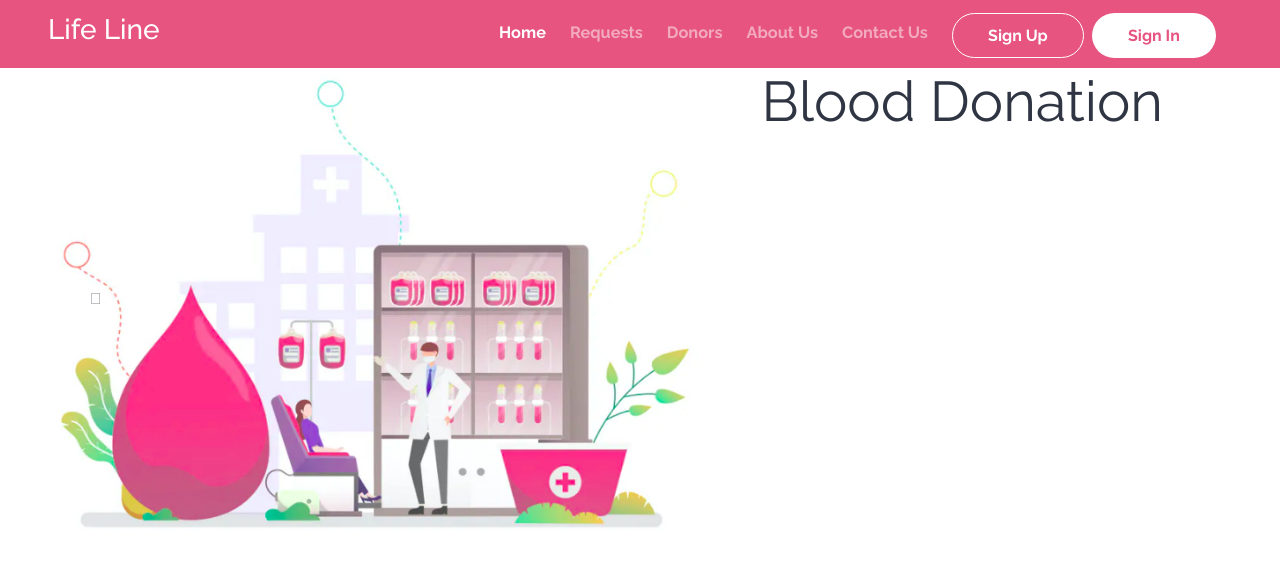
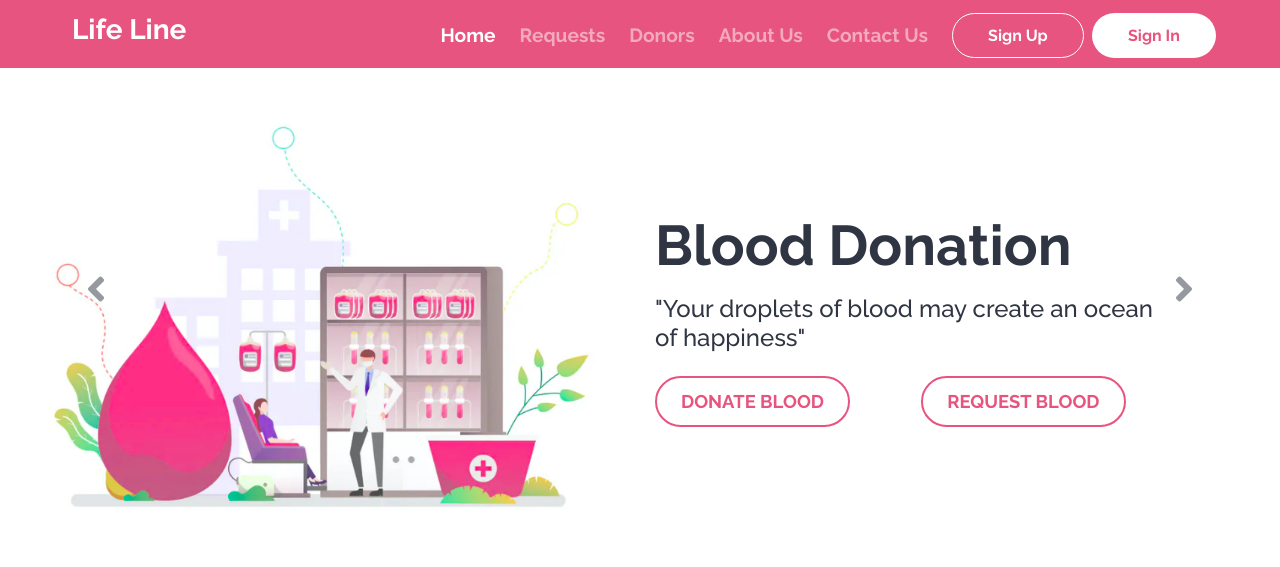
Before and after one commit to Life-line-iiitk/life-line, a PHP site: page / in a window 1280 px wide. Shown: the top 567 px of the page. Run offline with PHP 8.4, Linux system fonts and the light colour scheme.

Commit message:
Improved UI

```diff
--- /dev/null
+++ b/assets/styles/index_styles.css
@@ -0,0 +1,23 @@
+.display-4
+{
+    font-weight: 600;
+}
+
+.link-btn
+{
+    font-size:1.15rem;
+    font-weight:bold;
+    color:var(--red);
+    padding:0.6rem 1.5rem 0.6rem 1.5rem;
+    border:0.15rem solid var(--red);
+    border-radius:4rem;
+}
+
+.link-btn:hover
+{
+    transition: all 0.6s;
+    color: var(--white);
+    background-color: var(--red);
+    transform: translateY(-8px);
+
+}
--- a/assets/styles/style.css
+++ b/assets/styles/style.css
@@ -22,13 +22,18 @@ html, body
     background-color:var(--red);
 }
 
+.brand-name
+{
+    color:var(--white);
+    font-weight: bold;
+}
 .nav-item
 {
     padding-right: 0.5rem;
 }
 .nav-link
 {
-    font-size:1.02rem;
+    font-size:1.2rem;
     font-weight:520;
 }
 
@@ -40,6 +45,14 @@ html, body
     color: var(--white);
     font-weight: 520;
 }
+
+.sign-up:hover
+{
+    color: var(--white);
+    transform: scale(1.06);
+    transition: all 0.5s;
+}
+
 .sign-in
 {
     background-color:var(--white);
@@ -49,6 +62,12 @@ html, body
     font-weight:520;
 }
 
+.sign-in:hover
+{
+    color:var(--red);
+    transform: scale(1.06);
+    transition: all 0.5s;
+}
 .toggle-btn{
   width: 30px;
   height: 3px;
--- a/index.html
+++ b/index.html
@@ -6,14 +6,14 @@
     <meta name="viewport" content="width=device-width, initial-scale=1.0">
 
     <!-- Bootstrap CDN -->
-    <link rel="stylesheet" href="https://cdn.jsdelivr.net/npm/bootstrap@4.5.3/dist/css/bootstrap.min.css"
-        integrity="sha384-TX8t27EcRE3e/ihU7zmQxVncDAy5uIKz4rEkgIXeMed4M0jlfIDPvg6uqKI2xXr2" crossorigin="anonymous">
-    <script src="https://code.jquery.com/jquery-3.5.1.slim.min.js"
-        integrity="sha384-DfXdz2htPH0lsSSs5nCTpuj/zy4C+OGpamoFVy38MVBnE+IbbVYUew+OrCXaRkfj"
-        crossorigin="anonymous"></script>
-    <script src="https://cdn.jsdelivr.net/npm/bootstrap@4.5.3/dist/js/bootstrap.bundle.min.js"
-        integrity="sha384-ho+j7jyWK8fNQe+A12Hb8AhRq26LrZ/JpcUGGOn+Y7RsweNrtN/tE3MoK7ZeZDyx"
-        crossorigin="anonymous"></script>
+    <link rel="stylesheet" href="https://maxcdn.bootstrapcdn.com/bootstrap/4.5.2/css/bootstrap.min.css">
+    <script src="https://ajax.googleapis.com/ajax/libs/jquery/3.5.1/jquery.min.js"></script>
+    <script src="https://cdnjs.cloudflare.com/ajax/libs/popper.js/1.16.0/umd/popper.min.js"></script>
+    <script src="https://maxcdn.bootstrapcdn.com/bootstrap/4.5.2/js/bootstrap.min.js"></script>
+
+    <!-- Icons CDN -->
+    <link rel="stylesheet" href="https://use.fontawesome.com/releases/v5.7.0/css/all.css"
+        integrity="sha384-lZN37f5QGtY3VHgisS14W3ExzMWZxybE1SJSEsQp9S+oqd12jhcu+A56Ebc1zFSJ" crossorigin="anonymous">
 
     <!-- GOOGLE FONTS -->
     <link rel="preconnect" href="https://fonts.googleapis.com">
@@ -25,6 +25,8 @@
     <!-- This CSS file consists of all the CSS styles for the website in common. -->
     <link rel="stylesheet" href="./assets/styles/style.css">
 
+    <link rel="stylesheet" href="./assets/styles/index_styles.css">
+
 
     <title>Life Line | Home</title>
 </head>
@@ -32,8 +34,8 @@
 <body>
 
     <nav class="navbar navbar-expand-lg navbar-dark sticky-top pl-5">
-        <a class="navbar-brand" href="#">
-            <h3 style="color: white;">Life Line</h3>
+        <a class="navbar-brand ml-4" href="#">
+            <h3 class="brand-name">Life Line</h3>
         </a>
         <button class="navbar-toggler" type="button" data-toggle="collapse" data-target="#navbarSupportedContent"
             aria-controls="navbarSupportedContent" aria-expanded="false" aria-label="Toggle navigation">
@@ -65,25 +67,46 @@
 
     </nav>
     <div id="carouselExampleControls" class="carousel slide pl-3 pr-3" data-ride="carousel">
-
         <div class="carousel-inner">
             <div class="carousel-item active">
-                <div class="row">
-                    <div class="col-md-7">
+                <div class="row mt-5">
+                    <div class="col-md-6">
                         <img src="./assets/images/blood-hero.png" class="img-fluid" alt="...">
                     </div>
-                    <div class="col-md-5">
-                        <h1 class="display-4">Blood Donation</h1>
+                    <div class="col-md-5 mt-5">
+                        <h1 class="display-4 mt-5">Blood Donation</h1>
+                        <h4 class="mt-3">"Your droplets of blood may create an ocean of happiness"</h4>
+
+                        <div class="row mt-4">
+                            <div class="col-md-6">
+                                <a href="#" class="btn link-btn">DONATE BLOOD</a>
+                            </div>
+                            <div class="col-md-6">
+                                <a href="#" class="btn link-btn">REQUEST BLOOD</a>
+                            </div>
+                        </div>
+
                     </div>
                 </div>
             </div>
             <div class="carousel-item">
-                <div class="row">
-                    <div class="col-md-7">
+                <div class="row mt-5">
+                    <div class="col-md-6">
                         <img src="./assets/images/organ-hero.png" class="img-fluid" alt="...">
                     </div>
-                    <div class="col-md-5">
-                        <h1 class="display-4">Organ Donation</h1>
+                    <div class="col-md-5 mt-5">
+                        <h1 class="display-4 mt-5">Organ Donation</h1>
+                        <h4 class="mt-3">"The need is constant, the gratification is instant, Donate Organs"</h4>
+
+                        <div class="row mt-4">
+                            <div class="col-md-6">
+                                <a href="#" class="btn link-btn">DONATE ORGANS</a>
+                            </div>
+                            <div class="col-md-6">
+                                <a href="#" class="btn link-btn">REQUEST ORGANS</a>
+                            </div>
+                        </div>
+
                     </div>
                 </div>
             </div>
@@ -91,11 +114,10 @@
         </div>
 
         <a class="carousel-control-prev" href="#carouselExampleControls" role="button" data-slide="prev">
-            <span class="glyphicon">&#xe079;</span>
+            <i class="fas fa-angle-left" style="font-size:2.5rem"></i>
         </a>
         <a class="carousel-control-next" href="#carouselExampleControls" role="button" data-slide="next">
-            <span class="carousel-control-next-icon" aria-hidden="true"></span>
-            <span class="sr-only">Next</span>
+            <i class="fas fa-angle-right" style="font-size:2.5rem"></i>
         </a>
     </div>
 
```
